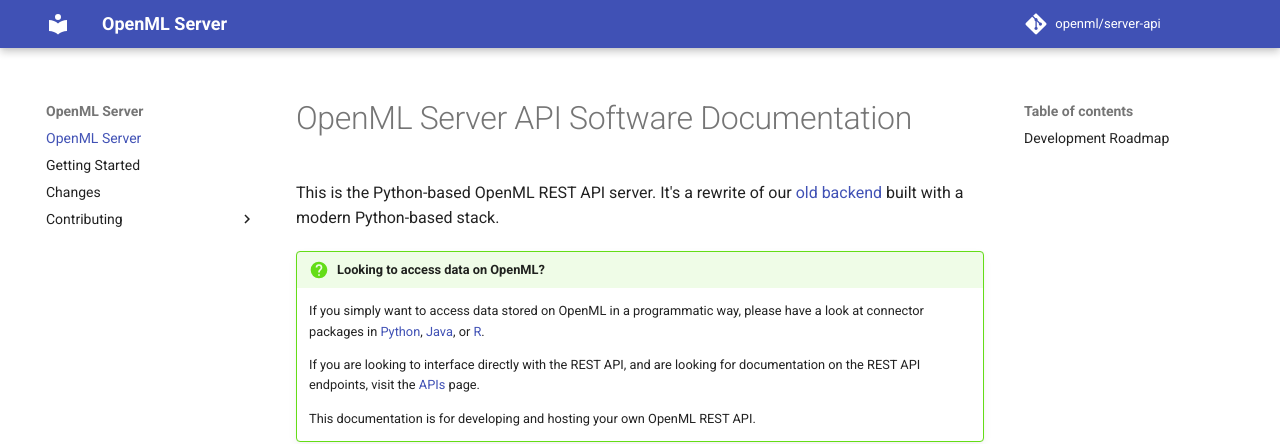
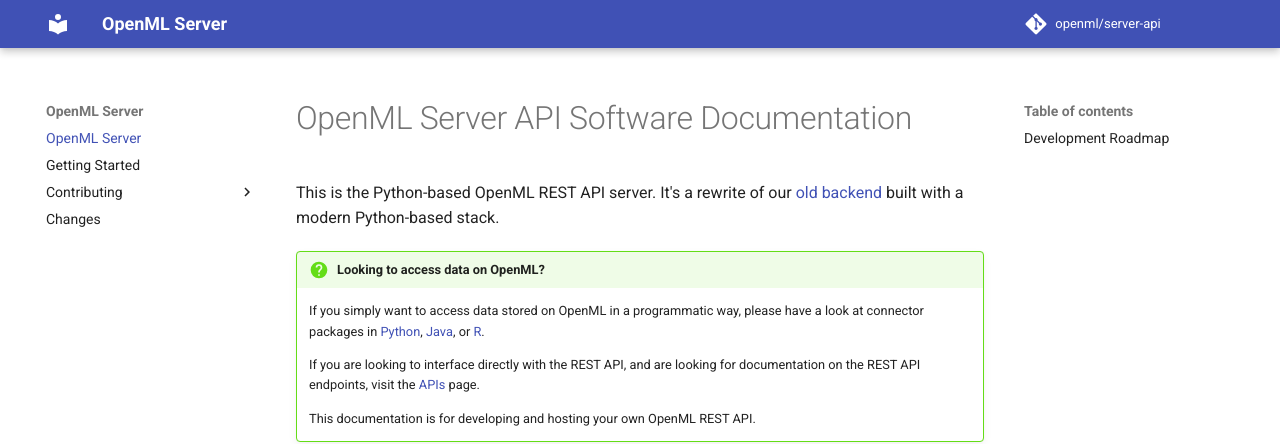
Before and after one commit to openml/server-api, an MkDocs documentation site: the page built from docs/index.md, in a window 1280 px wide. Shown: the top 444 px of the page. Built offline with MkDocs 1.6.1 and Material for MkDocs 9.7.7, drawn with Linux system fonts in a browser that asks for light colours; comment, search, counter and statistics services are not loaded; part of the change alters nothing that is shown.

Commit message:
docs: restore original nav order, avoid unintended reordering

```diff
--- a/mkdocs.yml
+++ b/mkdocs.yml
@@ -15,7 +15,6 @@ theme:
 nav:
   - OpenML Server: index.md
   - Getting Started: installation.md
-  - Changes: migration.md
 
   - Contributing:
       - contributing/index.md
@@ -23,6 +22,8 @@ nav:
       - Tests: contributing/tests.md
       - Documentation: contributing/documentation.md
       - Project Overview: contributing/project_overview.md
+
+  - Changes: migration.md
 
 markdown_extensions:
   - attr_list
```
